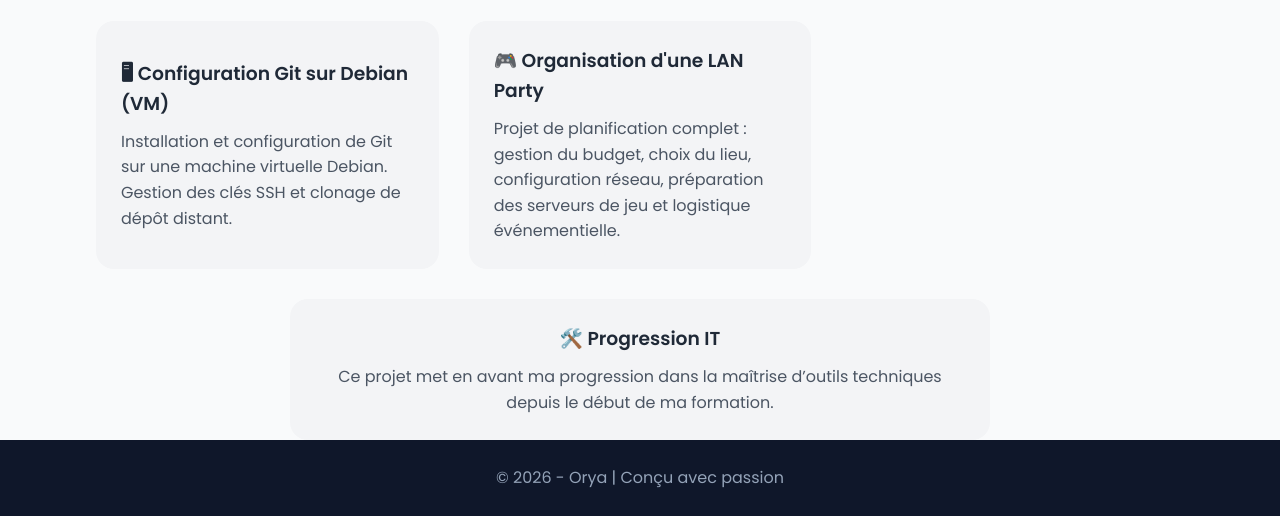
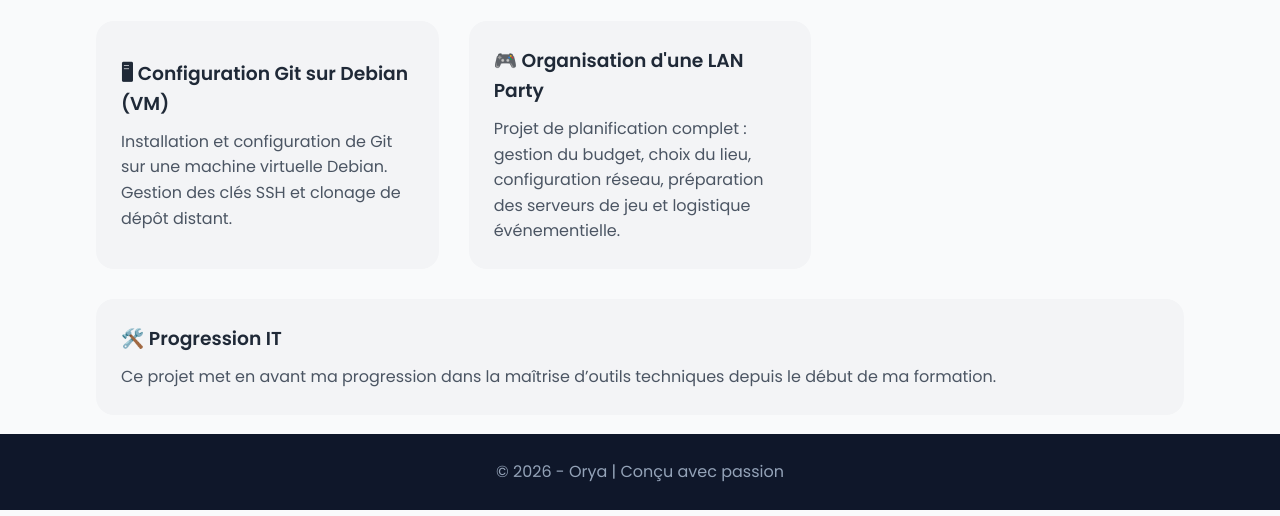
Before and after one commit to baptiste-lgd/portfolio, a plain HTML site: page projets.html in a window 1280 px wide. Shown: the part 290-806 px from the top of the page. Drawn offline with Linux system fonts and the light colour scheme.

Commit message:
update site

```diff
--- a/style.css
+++ b/style.css
@@ -405,15 +405,7 @@ filter: drop-shadow(0 10px 15px rgba(0,0,0,0.2));
 }
 
 .project-card.full {
-    grid-column: 1 / -1;
-    display: flex;
-    justify-content: center;
-}
-
-.project-card.full .card {
-    max-width: 700px;
-    width: 100%;
-    text-align: center;
+    grid-column: 1 / -1 !important;
 }
 
 /* lien carte */
```
